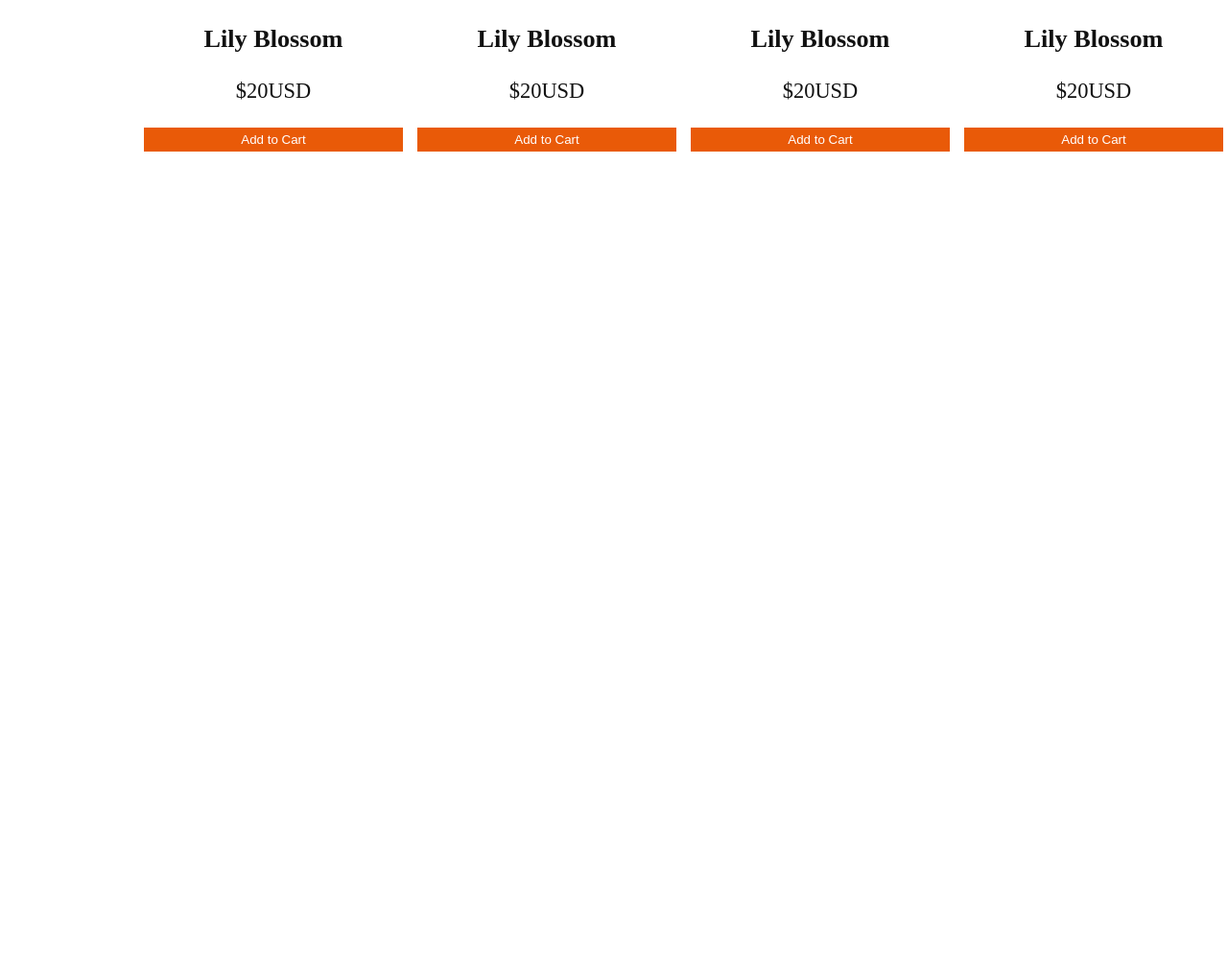
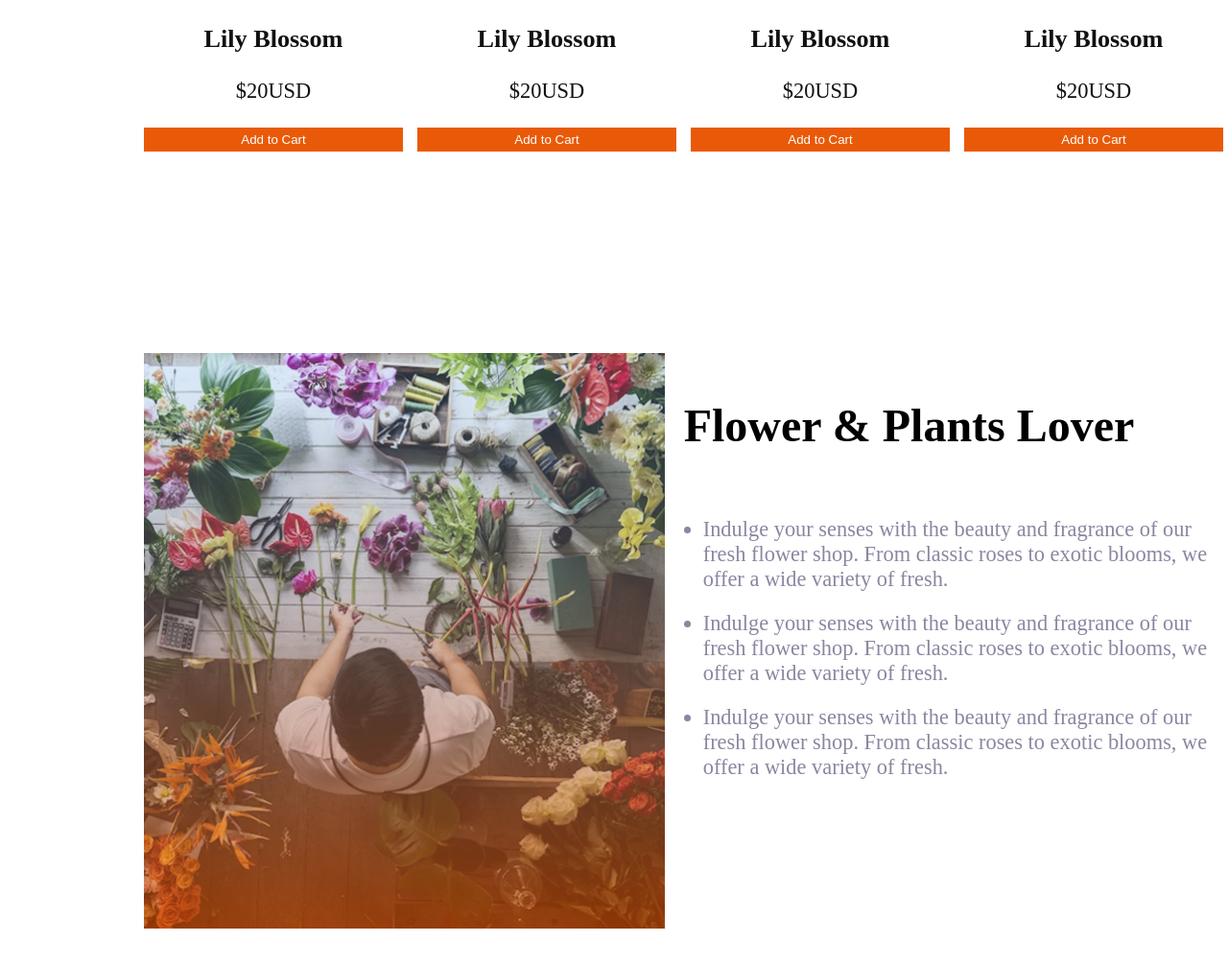
Before and after one commit to imranvai1/Assignment12-flower, a plain HTML site: page index.html in a window 1280 px wide. Shown: the part 1701-2707 px from the top of the page at 96% size. Before the commit the page ends 1859 px from the top, so only its background shows below. Drawn offline with Linux system fonts and the light colour scheme.

Commit message:
love-plant-section

```diff
--- a/index.html
+++ b/index.html
@@ -98,6 +98,22 @@
   </div>
       </div>
        </section>
+       <section class="love-plant-header">
+        <img src="./assets/flower-store.png" alt="">
+        <div><h3 class="love-plants-title">Flower & Plants Lover</h3>
+        <ul class="love-plant-description">
+          <li class="love-plant-description-ind">Indulge your senses with the beauty and fragrance of our fresh flower shop. From classic roses to exotic blooms, we offer a wide variety of fresh.</li>
+          <li class="love-plant-description-ind">Indulge your senses with the beauty and fragrance of our fresh flower shop. From classic roses to exotic blooms, we offer a wide variety of fresh.</li>
+          <li class="love-plant-description-ind">Indulge your senses with the beauty and fragrance of our fresh flower shop. From classic roses to exotic blooms, we offer a wide variety of fresh.</li>
+        </ul>
+        </div>
+       </section>
+
+       <!-- <section class="join-cover-form">
+        <img src="./assets/news-letter-bg.png" alt="">
+      <h2>Join the colorful Bunch</h2>
+      </img>
+       </section> -->
 
 
 </body>
--- a/style.css
+++ b/style.css
@@ -26,7 +26,7 @@ body{
 
 
 }
-.plant-title1, .plant-title2{
+.plant-title1, .plant-title2, .love-plants-title{
   font-size: 3rem;
 }
 .head-title, .head-title2{
@@ -114,6 +114,24 @@ body{
   border: 2px solid black;
 }
 
+/* love plant */
+.love-plant-header{
+  width: 1140px;
+  height: 600px;
+  margin: 210px 150px 130px;
+  display: flex;
+}
+.love-plant-description-ind{
+  font-size: 1.4rem;
+  color: rgba(137, 135, 161, 1);
+  padding-top: 20px;
+}
+.love-plants-title{
+  padding-left: 20px;
+}
+.love-plant-description-ind{
+  gap: 20px;
+}
 
 /* Hide all except cart on small screens */
 @media (max-width: 768px) {
```
